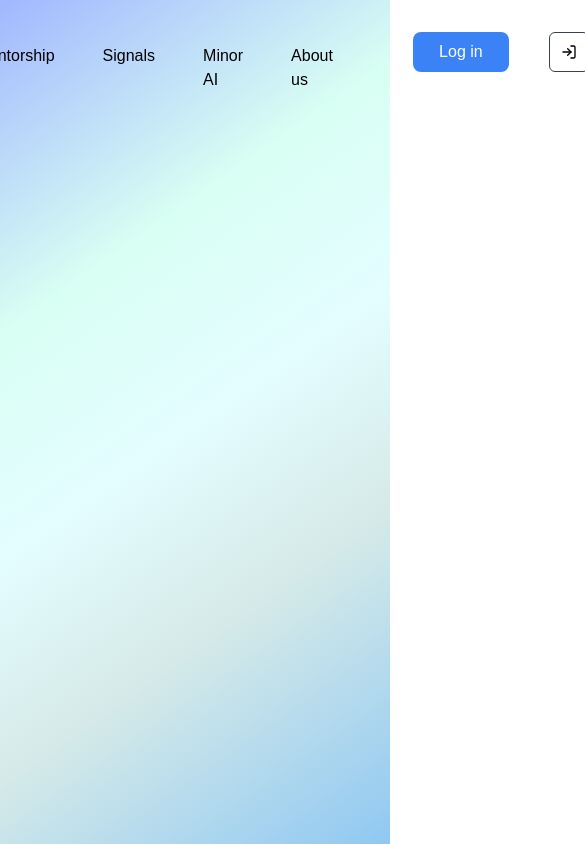
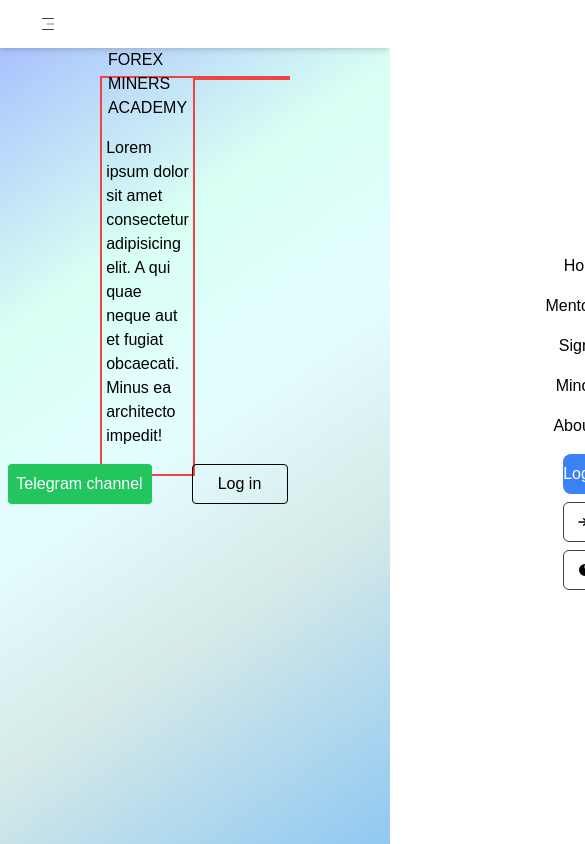
Before and after one commit to Paulin-NIYOBYOSE/FOREX-MINERS-ACADEMY, a Next.js app in the folder frontend/: page / in a window 390 px wide. Shown: the top 844 px of the page, 585 px wide, since content can reach past the window. Built offline with nearby package versions, Linux system fonts and the light colour scheme.

Commit message:
Dealing with responsiveness

```diff
--- a/frontend/package.json
+++ b/frontend/package.json
@@ -23,5 +23,9 @@
     "postcss": "^8",
     "tailwindcss": "^3.4.1",
     "typescript": "^5"
+  },
+  "compilerOptions": {
+    "jsx": "react",
+    "esModuleInterop": true
   }
 }
--- a/frontend/src/components/Hero.tsx
+++ b/frontend/src/components/Hero.tsx
@@ -5,14 +5,25 @@
     <>
       <div className="gradientBackground">
         <Navbar />
-        <div className="flex justify-center">
-          {/* <h3>Improve your trading skills</h3>
-          <p>
-            Lorem ipsum dolor sit amet consectetur adipisicing elit. A qui quae
-            neque aut et fugiat obcaecati. Minus ea architecto impedit!
-          </p> */}
+        <div className="flex justify-center px-[100px] pt-7">
+          <div className="h-[25rem] w-1/2 border-red-500 border-2 flex flex-col gap-4 items-center justify-center px-10">
+            <h3>FOREX MINERS ACADEMY</h3>
+            <p>
+              Lorem ipsum dolor sit amet consectetur adipisicing elit. A qui
+              quae neque aut et fugiat obcaecati. Minus ea architecto impedit!
+            </p>
+            <div className="flex gap-10">
+              <button className="w-36 h-10 bg-green-500 hover:bg-blue-600 duration-700 text-white rounded">
+                Telegram channel
+              </button>
+              <button className="w-24 h-10  duration-700 text-black border-black border-[1.5px] rounded">
+                Log in
+              </button>
+            </div>
+          </div>
+
+          <div className="h-full w-1/2 border-red-500 border-2"></div>
         </div>
-        <div></div>
       </div>
     </>
   );
--- a/frontend/src/components/Navbar.tsx
+++ b/frontend/src/components/Navbar.tsx
@@ -2,43 +2,107 @@
 import { FiLogIn } from "react-icons/fi";
 import { MdDarkMode, MdLightMode } from "react-icons/md";
 import { useState } from "react";
+import { CiMenuFries } from "react-icons/ci";
 
 const Navbar = () => {
   // State to track hover status of the theme button
   const [isHovered, setIsHovered] = useState(false);
+  const [isMenuOpen, setIsMenuOpen] = useState(false);
 
   return (
-    <div className="px-[100px] flex gap-20 justify-center pt-8">
-      <div className="flex pt-3">
-        <div>Logo</div>
-        <h3>FX miners</h3>
+    <nav className="py-4 px-10 flex flex-row justify-between items-center bg-white shadow-md relative">
+      {/* Mobile Menu Icon */}
+      <div className="md:hidden flex items-center">
+        <CiMenuFries
+          onClick={() => setIsMenuOpen(!isMenuOpen)}
+          className="cursor-pointer"
+        />
       </div>
-      <div>
-        <ul className="flex gap-12 pt-3 font-bold">
-          <li>Home</li>
-          <li>Mentorship</li>
-          <li>Signals</li>
-          <li>Minor AI</li>
-          <li>About us</li>
+
+      {/* Mobile Menu */}
+      <div
+        className={`fixed inset-0 bg-white bg-opacity-90 flex flex-col items-center justify-center p-4 transition-transform duration-300 ${
+          isMenuOpen ? "translate-x-0" : "translate-x-full"
+        } md:hidden`}
+      >
+        <button
+          onClick={() => setIsMenuOpen(false)}
+          className="absolute top-4 right-4 text-2xl"
+        >
+          &times; {/* Close button */}
+        </button>
+        <ul className="flex flex-col gap-4 font-bold text-center">
+          <li>
+            <a href="#home" onClick={() => setIsMenuOpen(false)}>
+              Home
+            </a>
+          </li>
+          <li>
+            <a href="#mentorship" onClick={() => setIsMenuOpen(false)}>
+              Mentorship
+            </a>
+          </li>
+          <li>
+            <a href="#signals" onClick={() => setIsMenuOpen(false)}>
+              Signals
+            </a>
+          </li>
+          <li>
+            <a href="#minor-ai" onClick={() => setIsMenuOpen(false)}>
+              Minor AI
+            </a>
+          </li>
+          <li>
+            <a href="#about-us" onClick={() => setIsMenuOpen(false)}>
+              About us
+            </a>
+          </li>
         </ul>
+        <div className="flex flex-col gap-2 mt-4">
+          <button className="w-full h-10 bg-blue-500 hover:bg-blue-600 duration-300 text-white rounded-lg">
+            Log in
+          </button>
+          <button className="w-full h-10 border-gray-700 border-[1.5px] rounded-md flex items-center justify-center hover:bg-blue-500 hover:border-0 hover:text-white duration-300">
+            <FiLogIn />
+          </button>
+          <button
+            className="w-full h-10 border-gray-700 border-[1.5px] rounded-md flex items-center justify-center hover:bg-blue-500 hover:border-0 hover:text-white duration-300"
+            onMouseEnter={() => setIsHovered(true)}
+            onMouseLeave={() => setIsHovered(false)}
+          >
+            {isHovered ? <MdLightMode /> : <MdDarkMode />}
+          </button>
+        </div>
       </div>
-      <div className="flex flex-row gap-10">
-        <button className="w-24 h-10 bg-blue-500 hover:bg-blue-600 duration-700 text-white rounded-lg">
+
+      {/* Desktop Content */}
+      <div className="hidden md:flex items-center space-x-4">
+        <div className="text-lg font-bold">Logo</div>
+        <h3 className="text-xl font-semibold">FX miners</h3>
+      </div>
+      <ul className="hidden md:flex flex-row space-x-8 font-bold">
+        <li className="py-2 lg:py-0">Home</li>
+        <li className="py-2 lg:py-0">Mentorship</li>
+        <li className="py-2 lg:py-0">Signals</li>
+        <li className="py-2 lg:py-0">Minor AI</li>
+        <li className="py-2 lg:py-0">About us</li>
+      </ul>
+      <div className="hidden md:flex flex-row gap-4">
+        <button className="w-full lg:w-24 h-10 bg-blue-500 hover:bg-blue-600 duration-300 text-white rounded-lg">
           Log in
         </button>
-        <button className="w-10 h-10 border-gray-700 border-[1.5px] rounded-md flex items-center justify-center hover:bg-blue-500 hover:border-0 hover:text-white duration-400">
+        <button className="w-full lg:w-10 h-10 border-gray-700 border-[1.5px] rounded-md flex items-center justify-center hover:bg-blue-500 hover:border-0 hover:text-white duration-300">
           <FiLogIn />
         </button>
-        {/* Icon button with hover effect */}
         <button
-          className="w-10 h-10  border-gray-700 border-[1.5px] rounded-md flex items-center justify-center hover:bg-blue-500 hover:border-0 hover:text-white duration-400"
+          className="w-10 h-10 border-gray-700 border-[1.5px] rounded-md flex items-center justify-center hover:bg-blue-500 hover:border-0 hover:text-white duration-300"
           onMouseEnter={() => setIsHovered(true)}
           onMouseLeave={() => setIsHovered(false)}
         >
           {isHovered ? <MdLightMode /> : <MdDarkMode />}
         </button>
       </div>
-    </div>
+    </nav>
   );
 };
 
```
